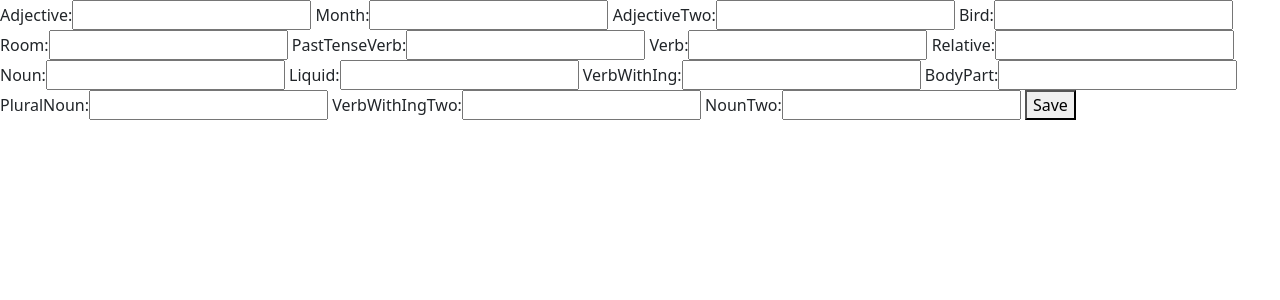
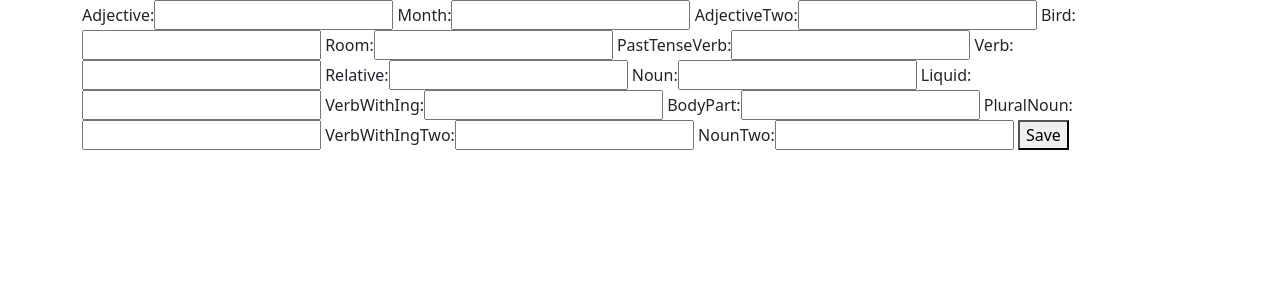
Before and after one commit to travishowey/madlibsgame, a Django app: page /index/add in a window 1280 px wide. Shown: the part 56-356 px from the top of the page. Run offline with Django 3.2, Linux system fonts and the light colour scheme.

Commit message:
Update 1.3

```diff
--- a/game/templates/game/all-stories.html
+++ b/game/templates/game/all-stories.html
@@ -2,6 +2,7 @@
 
 {% block body %}
 
+<div class="container">
 <h1>Here are all of the available games</h1>
 <h2>
     Game 1
@@ -182,5 +183,6 @@
 </p>
     <a class="btn btn-success" href="{% url 'game:create_item_fifteen' %}">Play Now!</a>
     <br><br>
+</div>
 
 {% endblock %}
--- a/game/templates/game/game-eight-form.html
+++ b/game/templates/game/game-eight-form.html
@@ -1,9 +1,11 @@
 {% extends 'game/base.html' %}
 
 {% block body %}
+    <div class="container">
 <form method="POST">
     {% csrf_token %}
     {{ form }}
     <button type="submit">Save</button>
 </form>
+    </div>
 {% endblock %}
--- a/game/templates/game/game-eleven-form.html
+++ b/game/templates/game/game-eleven-form.html
@@ -1,9 +1,11 @@
 {% extends 'game/base.html' %}
 
 {% block body %}
+    <div class="container">
 <form method="POST">
     {% csrf_token %}
     {{ form }}
     <button type="submit">Save</button>
 </form>
+    </div>
 {% endblock %}
--- a/game/templates/game/game-fifteen-form.html
+++ b/game/templates/game/game-fifteen-form.html
@@ -1,9 +1,11 @@
 {% extends 'game/base.html' %}
 
 {% block body %}
+    <div class="container">
 <form method="POST">
     {% csrf_token %}
     {{ form }}
     <button type="submit">Save</button>
 </form>
+    </div>
 {% endblock %}
--- a/game/templates/game/game-five-form.html
+++ b/game/templates/game/game-five-form.html
@@ -1,9 +1,11 @@
 {% extends 'game/base.html' %}
 
 {% block body %}
+    <div class="container">
 <form method="POST">
     {% csrf_token %}
     {{ form }}
     <button type="submit">Save</button>
 </form>
+    </div>
 {% endblock %}
--- a/game/templates/game/game-four-form.html
+++ b/game/templates/game/game-four-form.html
@@ -1,9 +1,11 @@
 {% extends 'game/base.html' %}
 
 {% block body %}
+    <div class="container">
 <form method="POST">
     {% csrf_token %}
     {{ form }}
     <button type="submit">Save</button>
 </form>
+    </div>
 {% endblock %}
--- a/game/templates/game/game-fourteen-form.html
+++ b/game/templates/game/game-fourteen-form.html
@@ -1,9 +1,11 @@
 {% extends 'game/base.html' %}
 
 {% block body %}
+    <div class="container">
 <form method="POST">
     {% csrf_token %}
     {{ form }}
     <button type="submit">Save</button>
 </form>
+    </div>
 {% endblock %}
--- a/game/templates/game/game-nine-form.html
+++ b/game/templates/game/game-nine-form.html
@@ -1,9 +1,11 @@
 {% extends 'game/base.html' %}
 
 {% block body %}
+    <div class="container">
 <form method="POST">
     {% csrf_token %}
     {{ form }}
     <button type="submit">Save</button>
 </form>
+    </div>
 {% endblock %}
--- a/game/templates/game/game-one-form.html
+++ b/game/templates/game/game-one-form.html
@@ -1,9 +1,11 @@
 {% extends 'game/base.html' %}
 
 {% block body %}
+    <div class="container">
 <form method="POST">
     {% csrf_token %}
     {{ form }}
     <button type="submit">Save</button>
 </form>
+    </div>
 {% endblock %}
--- a/game/templates/game/game-seven-form.html
+++ b/game/templates/game/game-seven-form.html
@@ -1,9 +1,11 @@
 {% extends 'game/base.html' %}
 
 {% block body %}
+    <div class="container">
 <form method="POST">
     {% csrf_token %}
     {{ form }}
     <button type="submit">Save</button>
 </form>
+    </div>
 {% endblock %}
--- a/game/templates/game/game-six-form.html
+++ b/game/templates/game/game-six-form.html
@@ -1,9 +1,11 @@
 {% extends 'game/base.html' %}
 
 {% block body %}
+    <div class="container">
 <form method="POST">
     {% csrf_token %}
     {{ form }}
     <button type="submit">Save</button>
 </form>
+    </div>
 {% endblock %}
--- a/game/templates/game/game-ten-form.html
+++ b/game/templates/game/game-ten-form.html
@@ -1,9 +1,11 @@
 {% extends 'game/base.html' %}
 
 {% block body %}
+    <div class="container">
 <form method="POST">
     {% csrf_token %}
     {{ form }}
     <button type="submit">Save</button>
 </form>
+    </div>
 {% endblock %}
--- a/game/templates/game/game-thirteen-form.html
+++ b/game/templates/game/game-thirteen-form.html
@@ -1,9 +1,11 @@
 {% extends 'game/base.html' %}
 
 {% block body %}
+    <div class="container">
 <form method="POST">
     {% csrf_token %}
     {{ form }}
     <button type="submit">Save</button>
 </form>
+    </div>
 {% endblock %}
--- a/game/templates/game/game-three-form.html
+++ b/game/templates/game/game-three-form.html
@@ -1,9 +1,11 @@
 {% extends 'game/base.html' %}
 
 {% block body %}
+    <div class="container">
 <form method="POST">
     {% csrf_token %}
     {{ form }}
     <button type="submit">Save</button>
 </form>
+    </div>
 {% endblock %}
--- a/game/templates/game/game-twelve-form.html
+++ b/game/templates/game/game-twelve-form.html
@@ -1,9 +1,11 @@
 {% extends 'game/base.html' %}
 
 {% block body %}
+    <div class="container">
 <form method="POST">
     {% csrf_token %}
     {{ form }}
     <button type="submit">Save</button>
 </form>
+    </div>
 {% endblock %}
--- a/game/templates/game/game_two_form.html
+++ b/game/templates/game/game_two_form.html
@@ -1,9 +1,11 @@
 {% extends 'game/base.html' %}
 
 {% block body %}
+    <div class="container">
 <form method="POST">
     {% csrf_token %}
     {{ form }}
     <button type="submit">Save</button>
 </form>
+    </div>
 {% endblock %}
--- a/game/templates/game/item-form.html
+++ b/game/templates/game/item-form.html
@@ -1,9 +1,11 @@
 {% extends 'game/base.html' %}
 
 {% block body %}
+    <div class="container">
 <form method="POST">
     {% csrf_token %}
     {{ form }}
     <button type="submit">Save</button>
 </form>
+    </div>
 {% endblock %}
```
